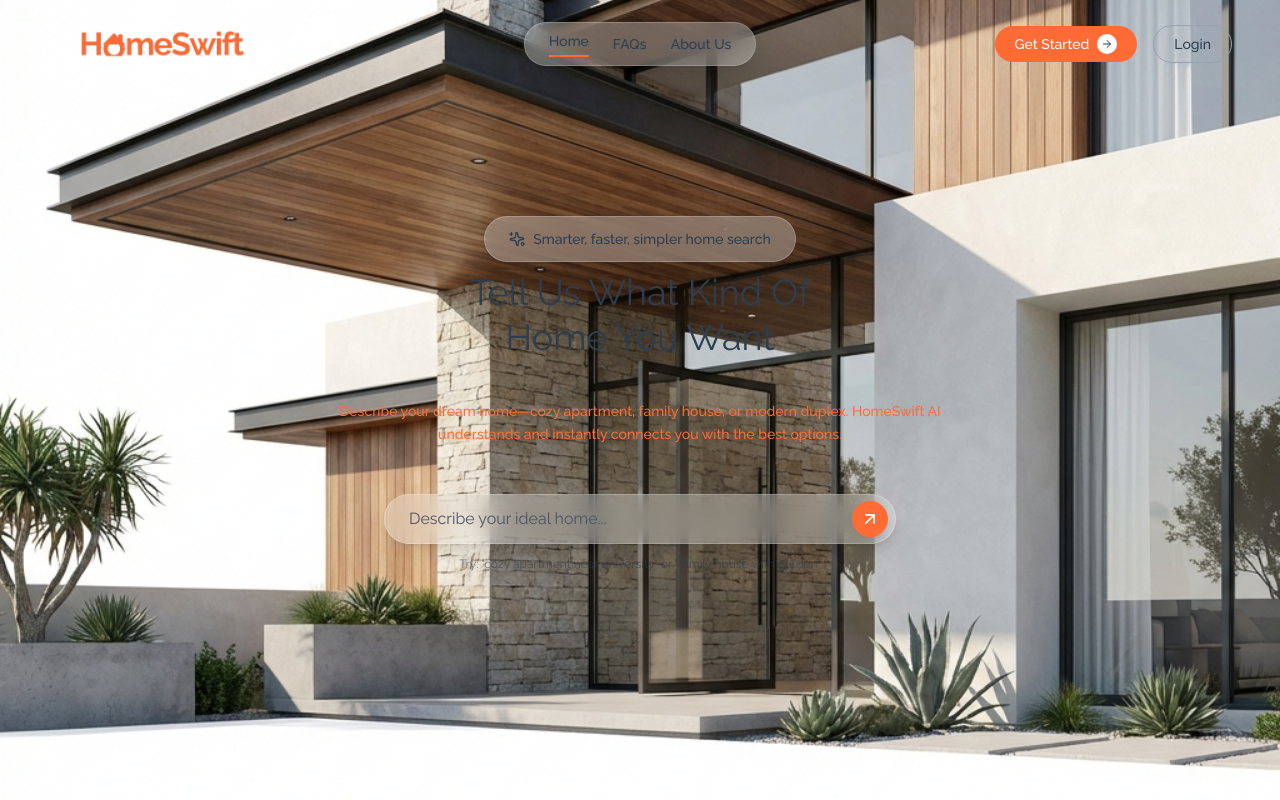
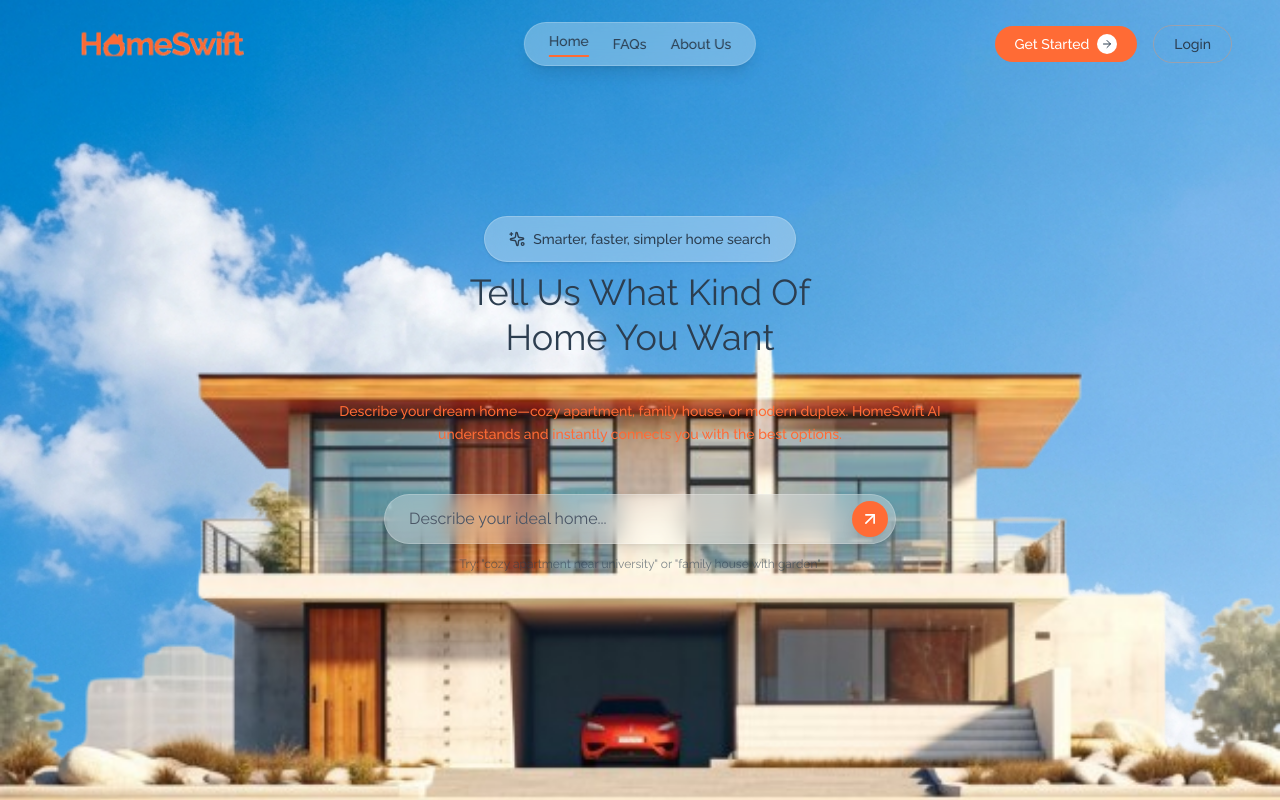
Before and after one commit to brendanx22/HomeSwift.co, a React (Vite) app: page / in a window 1280 px wide. Shown: the top 800 px of the page. Built offline with nearby package versions, Linux system fonts and the light colour scheme.

Commit message:
feat: Implement initial Home page with hero section, navigation, and user illustration.

```diff
--- a/src/pages/Home.jsx
+++ b/src/pages/Home.jsx
@@ -53,7 +53,7 @@ const Home = () => {
         style={{ height: '100%' }}
       >
         <img
-          src="/images/illustration-new.png"
+          src="/images/illustration-user.png"
           alt="Modern Home Illustration"
           className="w-full h-auto object-cover object-bottom"
           style={{ marginBottom: '0' }}
```
Also changed, not shown: public/images/illustration-user.png (added).
